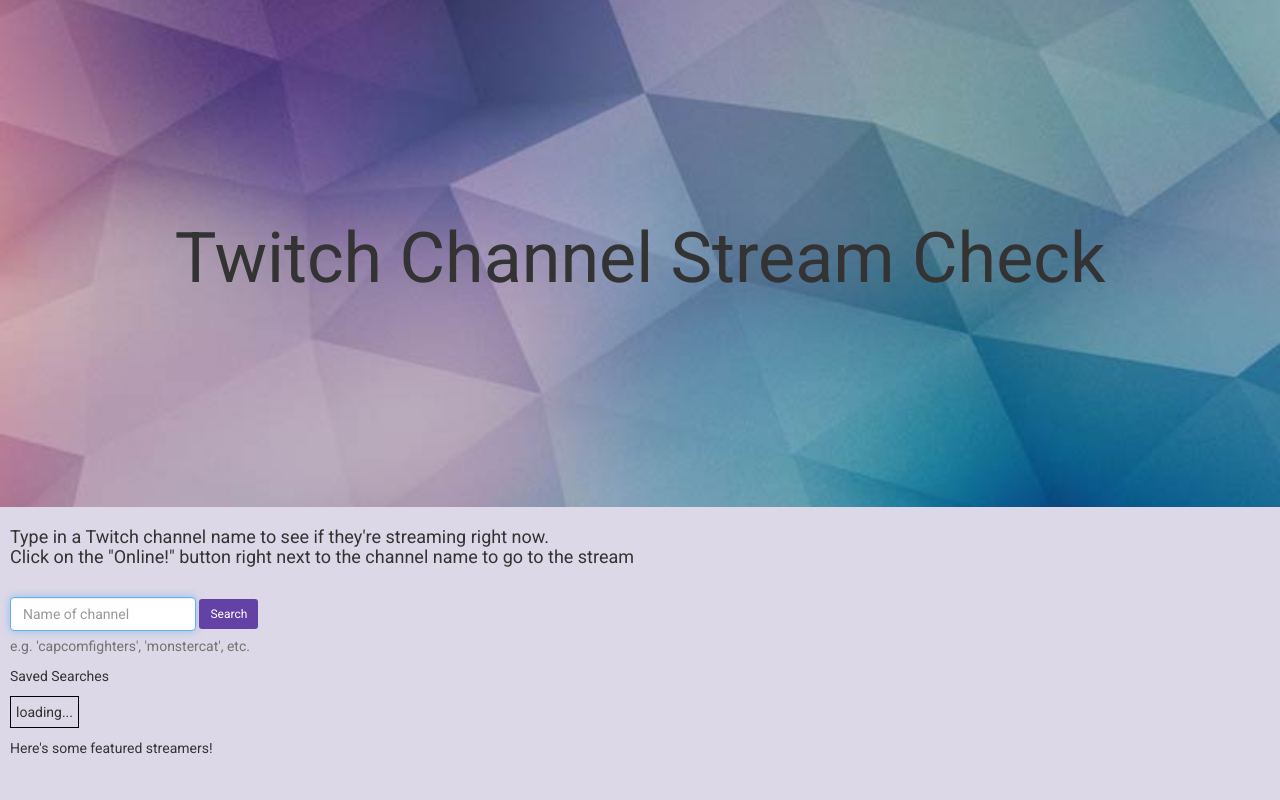
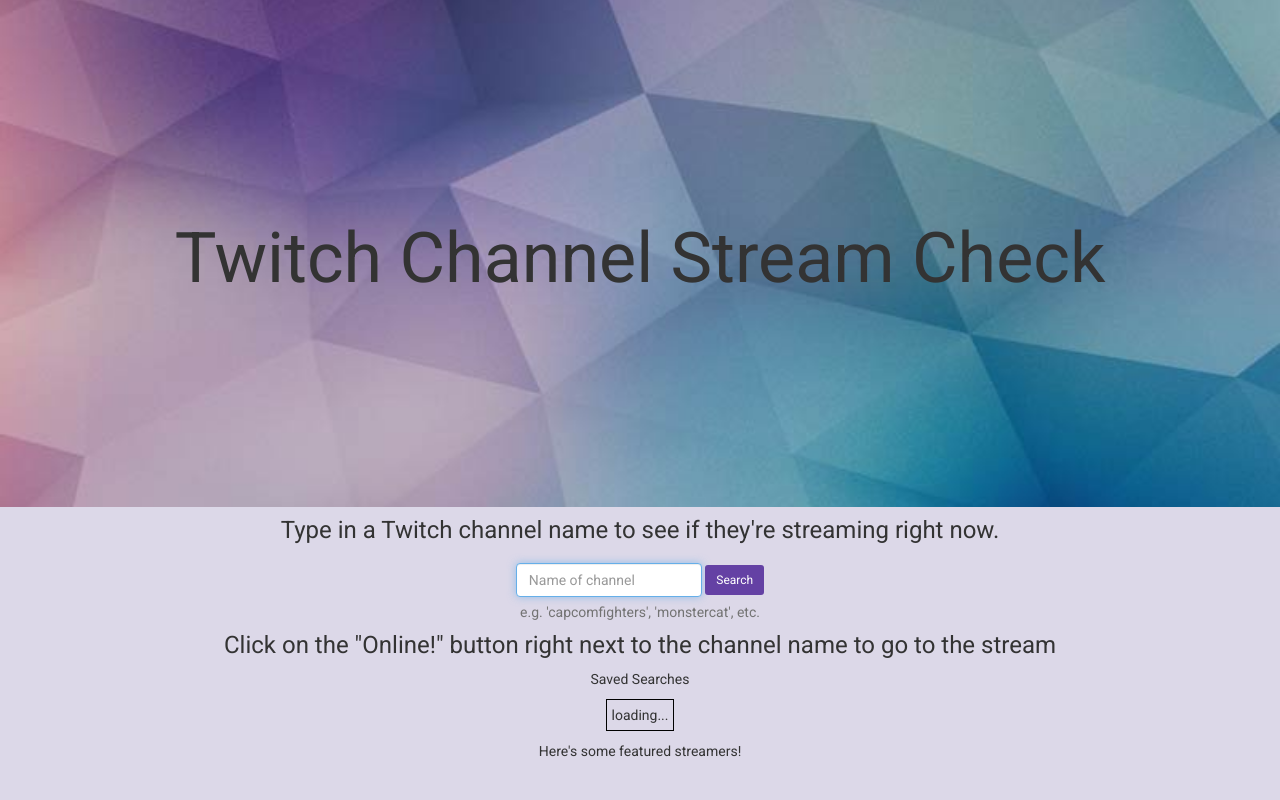
Before and after one commit to rkojima/is-streaming, a PHP site: page / in a window 1280 px wide. Run offline with PHP 8.4, Linux system fonts and the light colour scheme; some libraries are stand-ins or nearby versions.

Commit message:
fixed formatting issues

```diff
--- a/app.js
+++ b/app.js
@@ -50,6 +50,7 @@ function getFeaturedTwitchStreams(callback) {
 function displayResults(callbackResults) {
     var onlineChannels = callbackResults.streams.map(function(stream) {
         return stream.channel.name;
+        //to get a list of which searched channels are currently online
     });
     var results = '';
     state.channels.forEach(function(name) {
@@ -62,7 +63,7 @@ function displayResults(callbackResults) {
         }
         else {
             //stream is not online, change results accordingly
-            results += '<tr><td class="result">' + name + '</td> <td class="offline"><a class="disabled" href="javascript:;">Offline</a></td>' + '<td class="game">Not Playing</td>';
+            results += '<tr><td class="result">' + name + '</td> <td class="offline"><a class="disabled" href="javascript:;">Offline</a></td>' + '<td class="game">nothing...</td>';
         }
         results += '<td class="close-button"><a href="#">&#10006</a></td></tr>';
     });
@@ -123,6 +124,7 @@ function getSearch() {
         var query = $(this).find('.query').val();
         storeNewData(query);
         getDataFromApi(displayResults);
+        $('input').val("");
     });
 }
 
--- a/index.html
+++ b/index.html
@@ -17,9 +17,8 @@
         </div>
     </header>
     <div class="text-form-result">
-        <section class="help-text">
-            <h4>Type in a Twitch channel name to see if they're streaming right now. <br>
-            Click on the "Online!" button right next to the channel name to go to the stream</h4>
+        <section class="help-text-1">
+            <h3>Type in a Twitch channel name to see if they're streaming right now. <br> </h3>
         </section>
         <section class="search-and-results col-6">
             <form class="form-inline user-input">
@@ -30,8 +29,9 @@
               <span id="helpBlock" class="help-block">e.g. 'capcomfighters', 'monstercat', etc.</span>
             </form>
             <div class="personal-results">
+                <h3> Click on the "Online!" button right next to the channel name to go to the stream</h3>
                 <p>Saved Searches</p>
-                <table class="results">
+                <table align="center" class="results">
                     <tr>
                         <td class="loading">loading...</td>
                     </tr>
@@ -39,7 +39,7 @@
             </div>
             <div class="popular-results">
                 <p>Here's some featured streamers!</p>
-                <table class="pop-list"></table>
+                <table align="center" class="pop-list"></table>
             </div>
         </section>
     </div>
--- a/main.css
+++ b/main.css
@@ -11,14 +11,15 @@ button {
     font-size: 12px;
 }
 
-.help-text {
-    padding: 10px;
+.help-text-1 {
+    padding: 10px 10px 0px 10px;
 }
 
 body {
     font-family: "Roboto", sans-serif;
     position: relative;
     background-color: #dcd8e8;
+    text-align: center;
 }
 
 .hero-section {
@@ -37,6 +38,10 @@ body {
     text-align: center;
     font-size: 70px;
     font-weight: 700px;
+}
+
+h3 {
+    margin-top: 0px;
 }
 
 .search-and-results {
@@ -109,6 +114,7 @@ td {
 
 table, td {
     border: 1px solid black;
+    padding: 3px;
 }
 
 .close-button {
```
